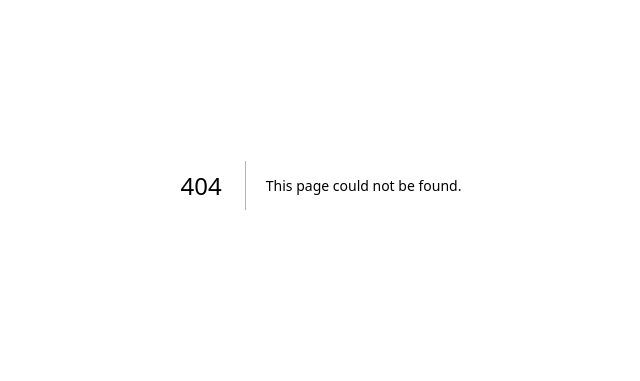
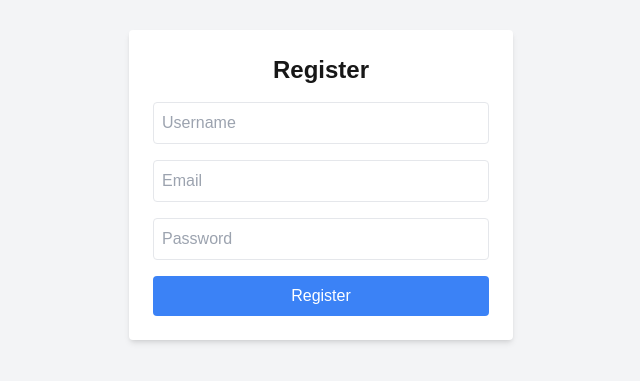
Before and after one commit to Adrianm7777/-Personalized-Learning-Platform-with-AI, a Next.js app in the folder frontend/: page /register in a window 1280 px wide. Before the commit this address had no page. Shown: the part 215-596 px from the top of the page, without its empty margins (319-959 px from the left). Built offline with nearby package versions, Linux system fonts and the light colour scheme.

Commit message:
feature: Created a server-side registration form

```diff
--- /dev/null
+++ b/frontend/app/register/page.tsx
@@ -0,0 +1,53 @@
+"use server";
+import { registerUser } from "../actions/auth";
+
+const page = () => {
+  async function handleSubmit(formData: FormData) {
+    try {
+      await registerUser(formData);
+    } catch (error) {
+      if (error instanceof Error) {
+        console.log(error.message);
+      }
+      console.error("An unknown error occurred");
+    }
+  }
+  return (
+    <div className="flex items-center justify-center h-screen bg-gray-100">
+      <form
+        action={handleSubmit}
+        className="bg-white p-6 rounded shadow-md w-96"
+      >
+        <h2 className="text-2xl font-bold mb-4 text-center">Register</h2>
+        <input
+          name="username"
+          placeholder="Username"
+          className="w-full p-2 mb-4 border rounded"
+          required
+        />
+        <input
+          name="email"
+          type="email"
+          placeholder="Email"
+          className="w-full p-2 mb-4 border rounded"
+          required
+        />
+        <input
+          name="password"
+          type="password"
+          placeholder="Password"
+          className="w-full p-2 mb-4 border rounded"
+          required
+        />
+        <button
+          type="submit"
+          className="w-full bg-blue-500 text-white p-2 rounded hover:bg-blue-600"
+        >
+          Register
+        </button>
+      </form>
+    </div>
+  );
+};
+
+export default page;
```
